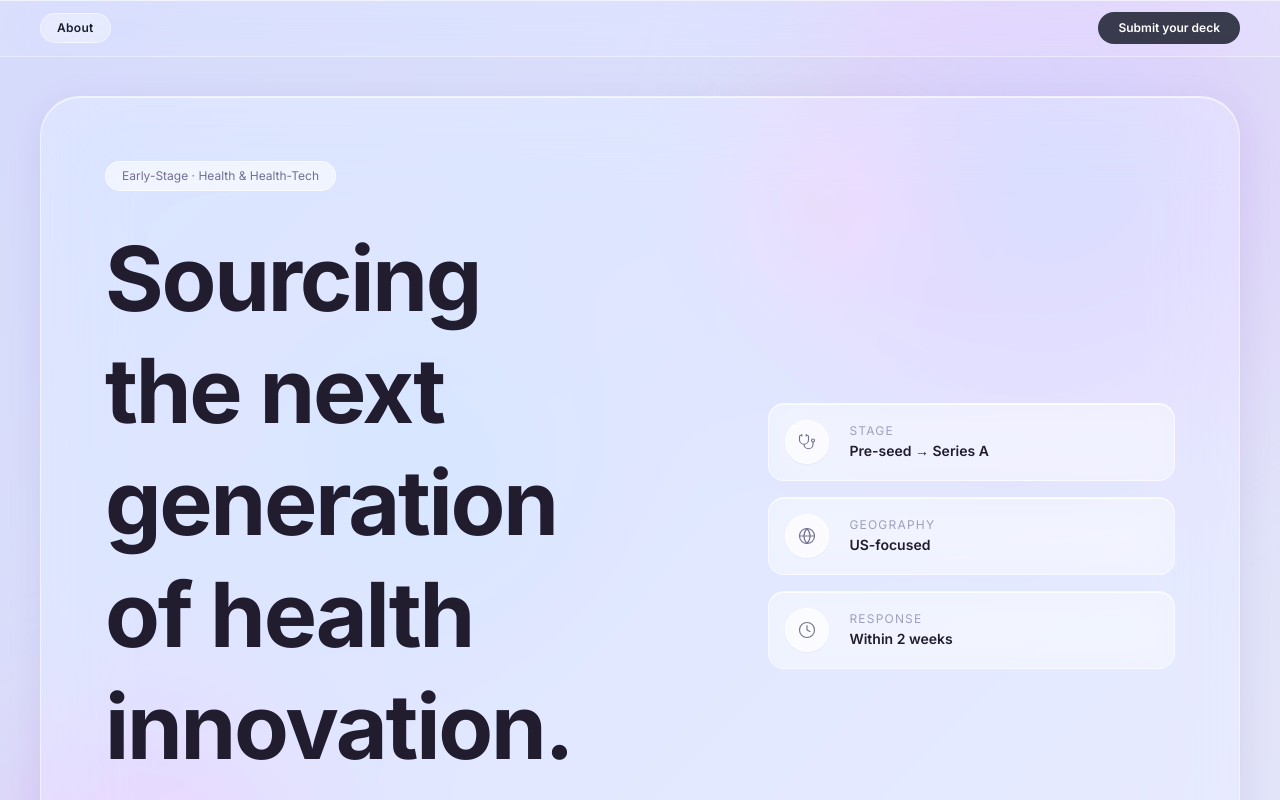
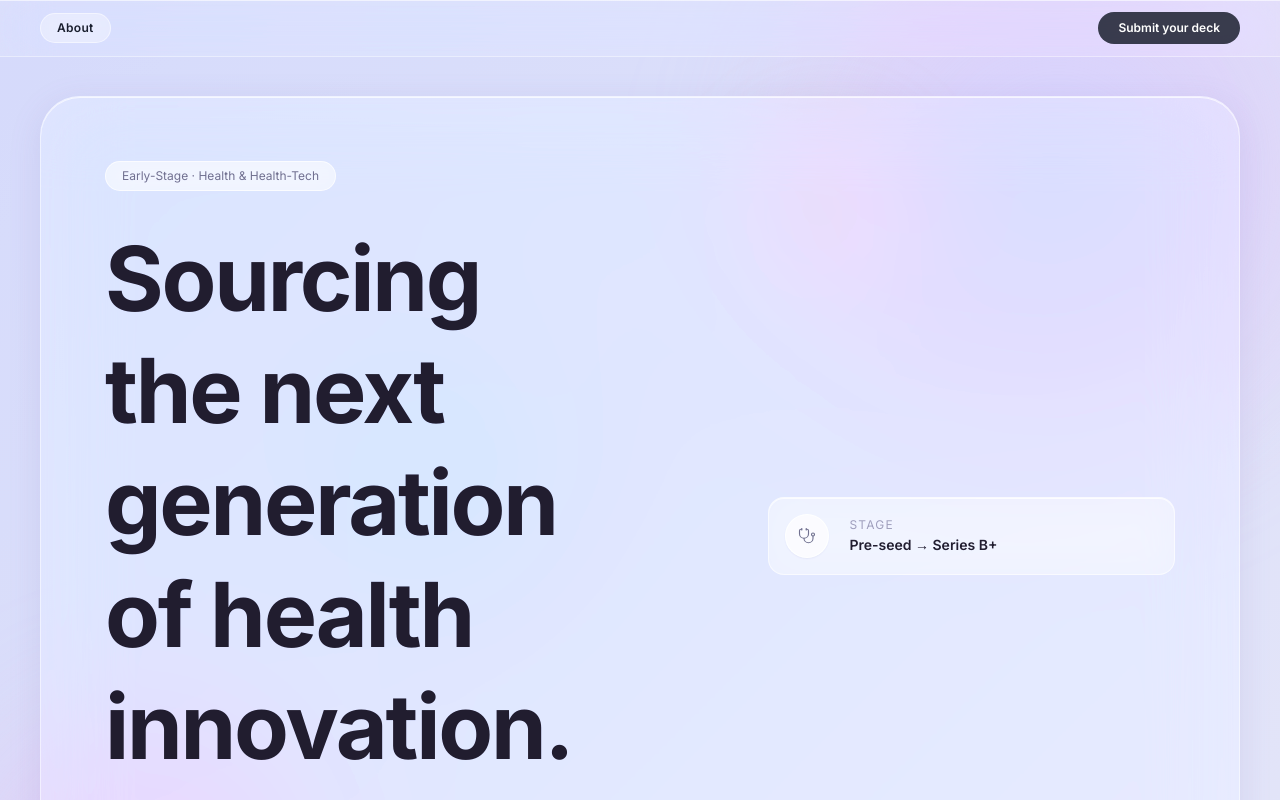
Before and after one commit to ndwumfuoh5-debug/sourcevc, a Next.js app: page / in a window 1280 px wide. Shown: the top 800 px of the page. Built offline with nearby package versions, Linux system fonts and the light colour scheme.

Commit message:
Chat changes

```diff
--- a/src/components/landing/HeroSection.tsx
+++ b/src/components/landing/HeroSection.tsx
@@ -1,11 +1,9 @@
 "use client";
 
-import { Stethoscope, Globe, Clock } from "lucide-react";
+import { Stethoscope } from "lucide-react";
 
 const STAT_CARDS = [
-  { icon: Stethoscope, label: "Stage", value: "Pre-seed → Series A" },
-  { icon: Globe, label: "Geography", value: "US-focused" },
-  { icon: Clock, label: "Response", value: "Within 2 weeks" },
+  { icon: Stethoscope, label: "Stage", value: "Pre-seed → Series B+" },
 ];
 
 export function HeroSection() {
```
